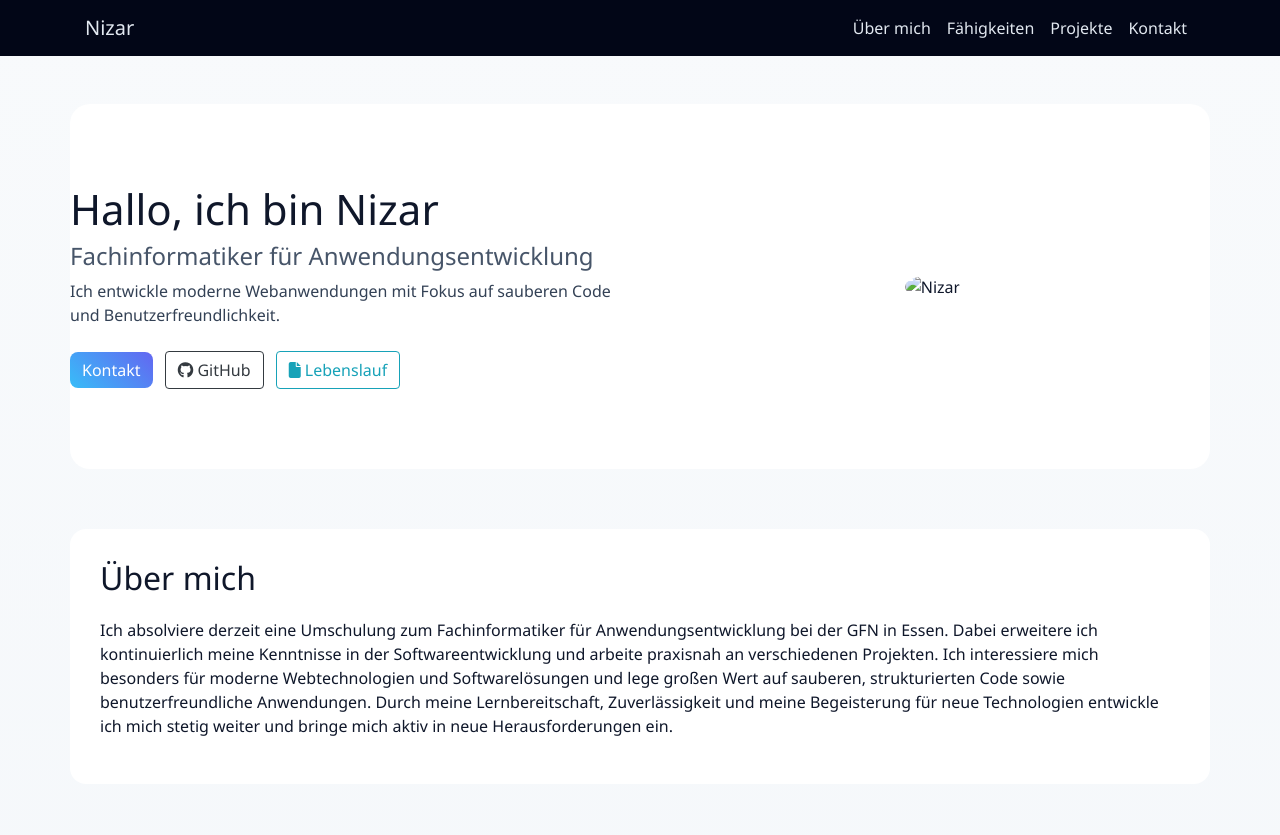
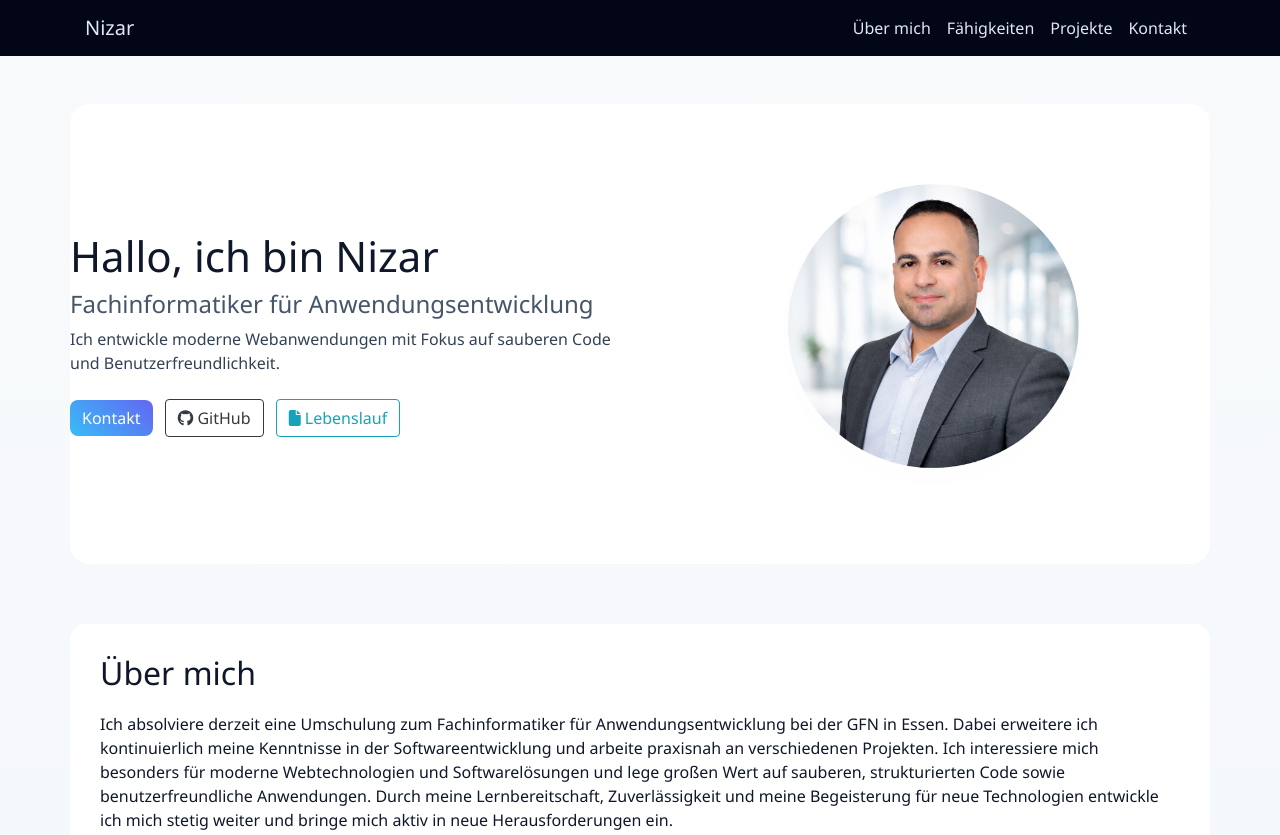
Before and after one commit to nizaro91-creator/personal-portfolio, a plain HTML site: page index.html in a window 1280 px wide. Shown: the top 835 px of the page. Drawn offline with nearby package versions, Linux system fonts and the light colour scheme.

Commit message:
index.html

```diff
--- a/index.html
+++ b/index.html
@@ -63,7 +63,7 @@
         </div>
 
         <div class="col-lg-6 text-center">
-            <img src="img/me.jpg" alt="Nizar" class="img-fluid rounded-circle profile-img">
+            <img src="me.jpg" alt="Nizar" class="img-fluid rounded-circle profile-img">
         </div>
 
     </div>
```
